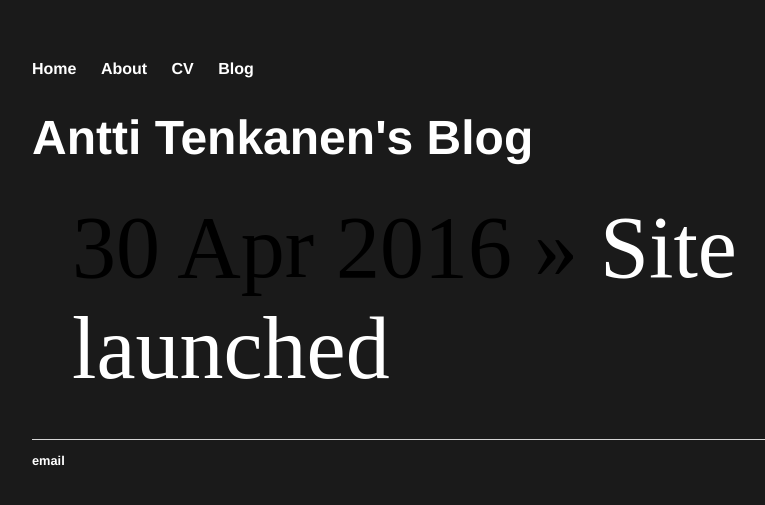
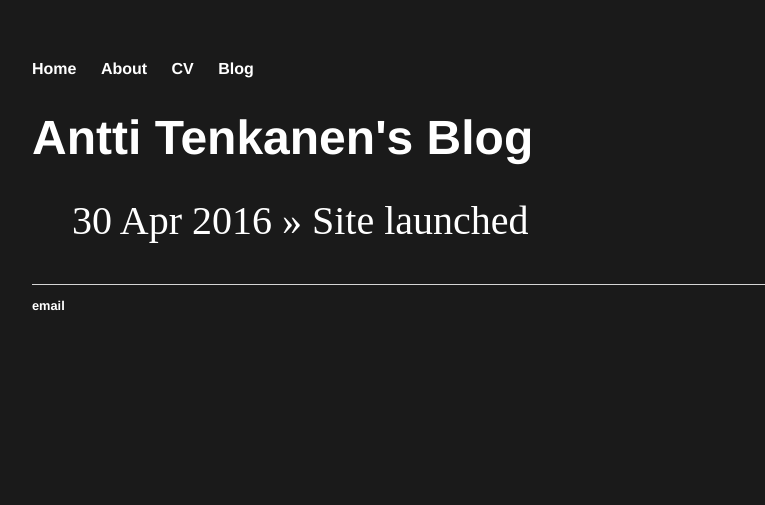
Before and after one commit to plantecophys/plantecophys, a Jekyll site: the page built from blog/index.html, in a window 1280 px wide. Shown: the top 505 px of the page, without its empty margins (160-925 px from the left). Built offline with Jekyll 4.4.1, drawn with Linux system fonts in a browser that asks for light colours.

Commit message:
Update main.css

```diff
--- a/css/main.css
+++ b/css/main.css
@@ -37,9 +37,10 @@ footer {
 
 ul.posts {
     margin: 20px auto 40px;
-    font-size: 5.5em;
+    font-size: 2.5em;
 }
 
 ul.posts li {
     list-style: none;
+    color: #ffffff;
 }
```
